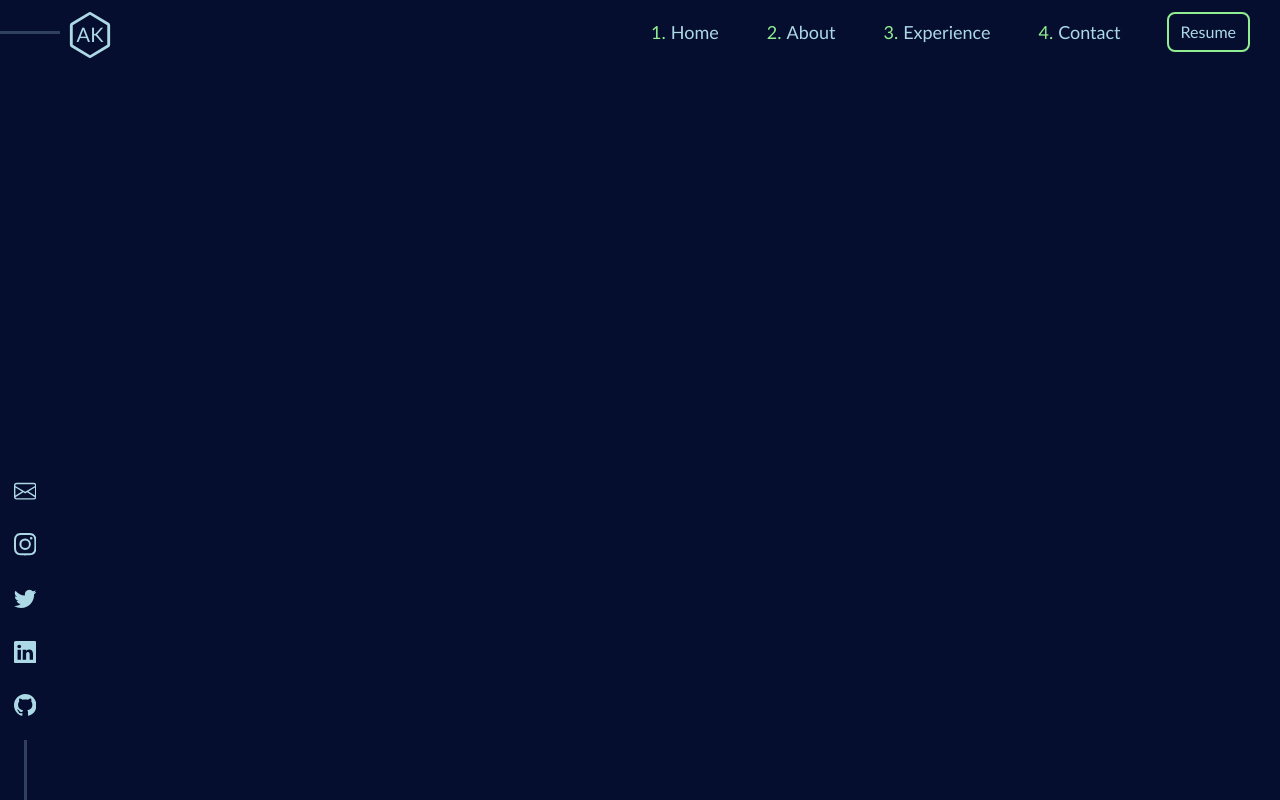
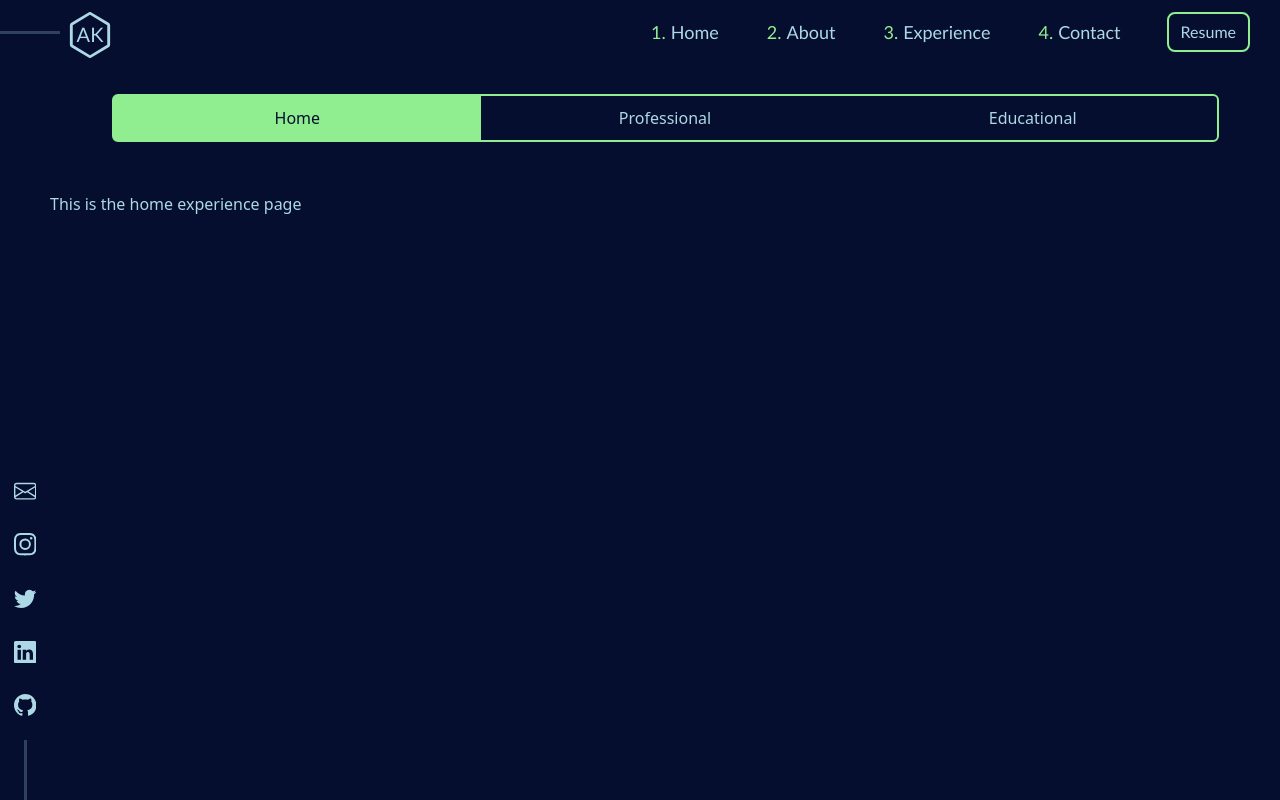
Before and after one commit to alexkaiser34/portfolio, a React (Create React App) app: page /#/Experience in a window 1280 px wide. Built offline with nearby package versions, Linux system fonts and the light colour scheme.

Commit message:
Adds initial skeleton for experience page

```diff
--- a/src/App.tsx
+++ b/src/App.tsx
@@ -21,11 +21,11 @@ function App() {
         <div className="static-background"></div>
         <div className='App-content'>
           <Routes>
-              <Route path="/portfolio" Component={HomePage} />
+              <Route path="/Home" Component={HomePage} />
               <Route path="/" Component={HomePage} />
-              <Route path='/portfolio/About' Component={AboutPage} />
-              <Route path='/portfolio/Experience' Component={ExperiencePage} />
-              <Route path='/portfolio/Contact' Component={ContactPage} />
+              <Route path='/About' Component={AboutPage} />
+              <Route path='/Experience' Component={ExperiencePage} />
+              <Route path='/Contact' Component={ContactPage} />
           </Routes>
         </div>
       </div>
--- /dev/null
+++ b/src/components/ExperiencePage/EducationExperience.tsx
@@ -0,0 +1,14 @@
+
+
+function EducationExperience(){
+
+
+    return (
+        <div>
+            This is the Education experience page
+        </div>
+    );
+}
+
+
+export default EducationExperience;
--- /dev/null
+++ b/src/components/ExperiencePage/HomeExperience.tsx
@@ -0,0 +1,13 @@
+
+function HomeExperience(){
+
+
+    return (
+        <div>
+            This is the home experience page
+        </div>
+    );
+}
+
+
+export default HomeExperience;
--- /dev/null
+++ b/src/components/ExperiencePage/ProfessionalExperience.tsx
@@ -0,0 +1,14 @@
+
+
+function ProfessionalExperience(){
+
+
+    return (
+        <div>
+            This is the professional experience page
+        </div>
+    );
+}
+
+
+export default ProfessionalExperience;
--- a/src/components/ExperiencePage/index.tsx
+++ b/src/components/ExperiencePage/index.tsx
@@ -1,13 +1,44 @@
 
-
+import { useState } from 'react';
+import { Button, Dropdown, DropdownButton, ButtonGroup } from 'react-bootstrap';
 import './style.css';
+import HomeExperience from './HomeExperience';
+import EducationExperience from './EducationExperience';
+import ProfessionalExperience from './ProfessionalExperience';
 
 
 function ExperiencePage(){
 
+    const [toggle, setToggle] = useState(0);
+
+
+
     return (
         <div className='ExperiencePage-container'>
-            This is the experience page
+            <div className='button-div'>
+                <ButtonGroup className='button-group-experience'>
+                    <button style={{
+                        backgroundColor: toggle == 0 ? 'lightgreen' : '',
+                        color: toggle == 0 ? '#050e2f' : ''
+                    }}className="home-button" onClick={() => setToggle(0)}>Home</button>
+                    <button style={{
+                        backgroundColor: toggle == 1 ? 'lightgreen' : '',
+                        color: toggle == 1 ? '#050e2f' : '',
+                    }}className="professional-button" onClick={() => setToggle(1)}>Professional</button>
+                    <button style={{
+                        backgroundColor: toggle == 2 ? 'lightgreen' : '',
+                        color: toggle == 2 ? '#050e2f' : ''
+                    }}className="education-button" onClick={() => setToggle(2)}>Educational</button>
+                </ButtonGroup>
+            </div>
+            <div className='experience-content'>
+                {
+                    toggle == 0 ? <HomeExperience /> :
+                    toggle == 1 ? <ProfessionalExperience /> :
+                    <EducationExperience />
+                }
+
+            </div>
         </div>
     )
 }
--- a/src/components/ExperiencePage/style.css
+++ b/src/components/ExperiencePage/style.css
@@ -10,3 +10,43 @@
     padding-bottom: 50px;
     padding-top: 30px;
 }
+
+.button-div{
+    width: 100%;
+    display: flex;
+    align-items: center;
+    justify-content: center;
+    padding-bottom: 50px;
+
+}
+
+.button-group-experience {
+    width: max(90%, 600px);
+    display: flex;
+    align-items: center;
+    justify-content: center;
+    border: 2px solid lightgreen;
+}
+
+
+.button-group-experience button {
+    border: none;
+    flex: 1;
+    color: lightblue;
+    background-color: transparent;
+    padding: 10px 10px;
+    transition: all 0.3s ease;
+
+}
+
+.button-group-experience button:hover {
+    border: none;
+    color: lightgreen;
+    background-color: #050e2f;
+}
+
+.experience-content {
+    display: flex;
+    flex-direction: column;
+    width: 100%;
+}
--- a/src/components/HomePage/index.tsx
+++ b/src/components/HomePage/index.tsx
@@ -39,7 +39,7 @@ function HomePage(){
                         </ul>
                     </div>
                     <div className='programming-languages'>
-                        <h1>Developing in</h1>
+                        <h1>Developing with</h1>
                         <div className='program-icons'>
                             <div title='Python' className='programming-icon'><PythonOriginal /></div>
                             <div title='React' className='programming-icon'><ReactOriginal /></div>
--- a/src/components/NavBar/index.tsx
+++ b/src/components/NavBar/index.tsx
@@ -27,7 +27,7 @@ function NavBar(){
             <Container fluid className="navbar-container">
                 <div className="icon-div">
                     <hr className="horizontalDivider" />
-                    <Navbar.Brand href="#/portfolio" id="navbar-brand">
+                    <Navbar.Brand href="/#/portfolio" id="navbar-brand">
                         <div className="brand-container">
                             <Hexagon className="hex-icon" />
                             <div className="initials">AK</div>
@@ -37,19 +37,19 @@ function NavBar(){
                 <Navbar.Toggle onClick={handleClick} aria-controls="basic-navbar-nav" className="ms-auto" id="toggle-bar"/>
                 <Navbar.Collapse id="basic-navbar-nav">
                     <Nav className="align-items-center ms-auto" id="navbar-links">
-                        <Nav.Link href="#/portfolio" className="d-flex flex-row" >
+                        <Nav.Link href="#/Home" className="d-flex flex-row" >
                             <span style={{color:'lightgreen', paddingRight: '5px'}}>1.</span>
                             <span>Home</span>
                         </Nav.Link>
-                        <Nav.Link href="#/portfolio/About" className="d-flex flex-row" >
+                        <Nav.Link href="#/About"  className="d-flex flex-row" >
                             <span style={{color:'lightgreen', paddingRight: '5px'}}>2.</span>
                             <span>About</span>
                         </Nav.Link>
-                        <Nav.Link href="#/portfolio/Experience" className="d-flex flex-row" >
+                        <Nav.Link href="#/Experience"  className="d-flex flex-row" >
                             <span style={{color:'lightgreen', paddingRight: '5px'}}>3.</span>
                             <span>Experience</span>
                         </Nav.Link>
-                        <Nav.Link href="#/portfolio/Contact" className="d-flex flex-row" >
+                        <Nav.Link href="#/Contact" className="d-flex flex-row" >
                             <span style={{color:'lightgreen', paddingRight: '5px'}}>4.</span>
                             <span>Contact</span>
                         </Nav.Link>
```
Also changed, not shown: 1 other file (tests, documents, lock files or other folders).
